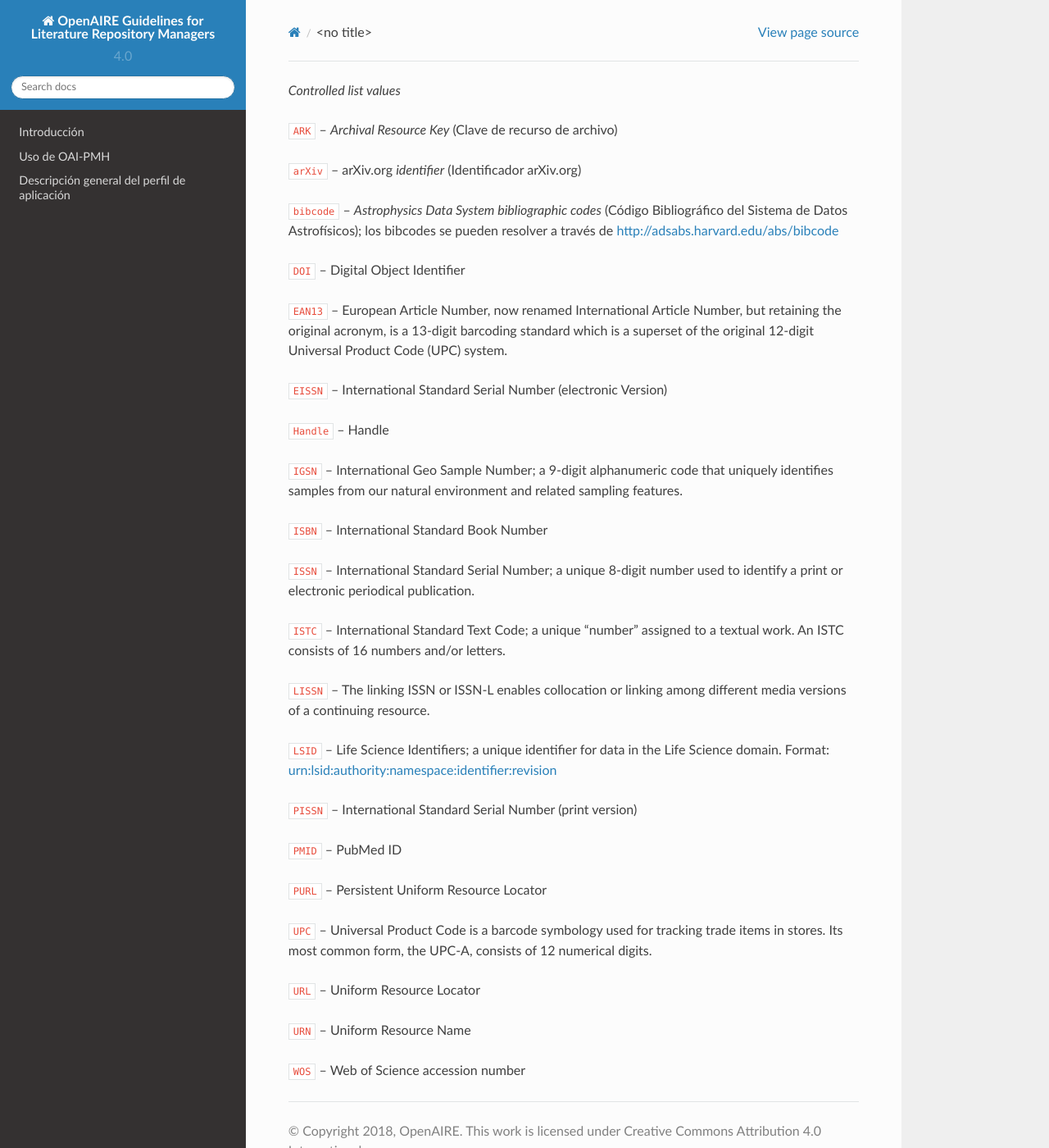
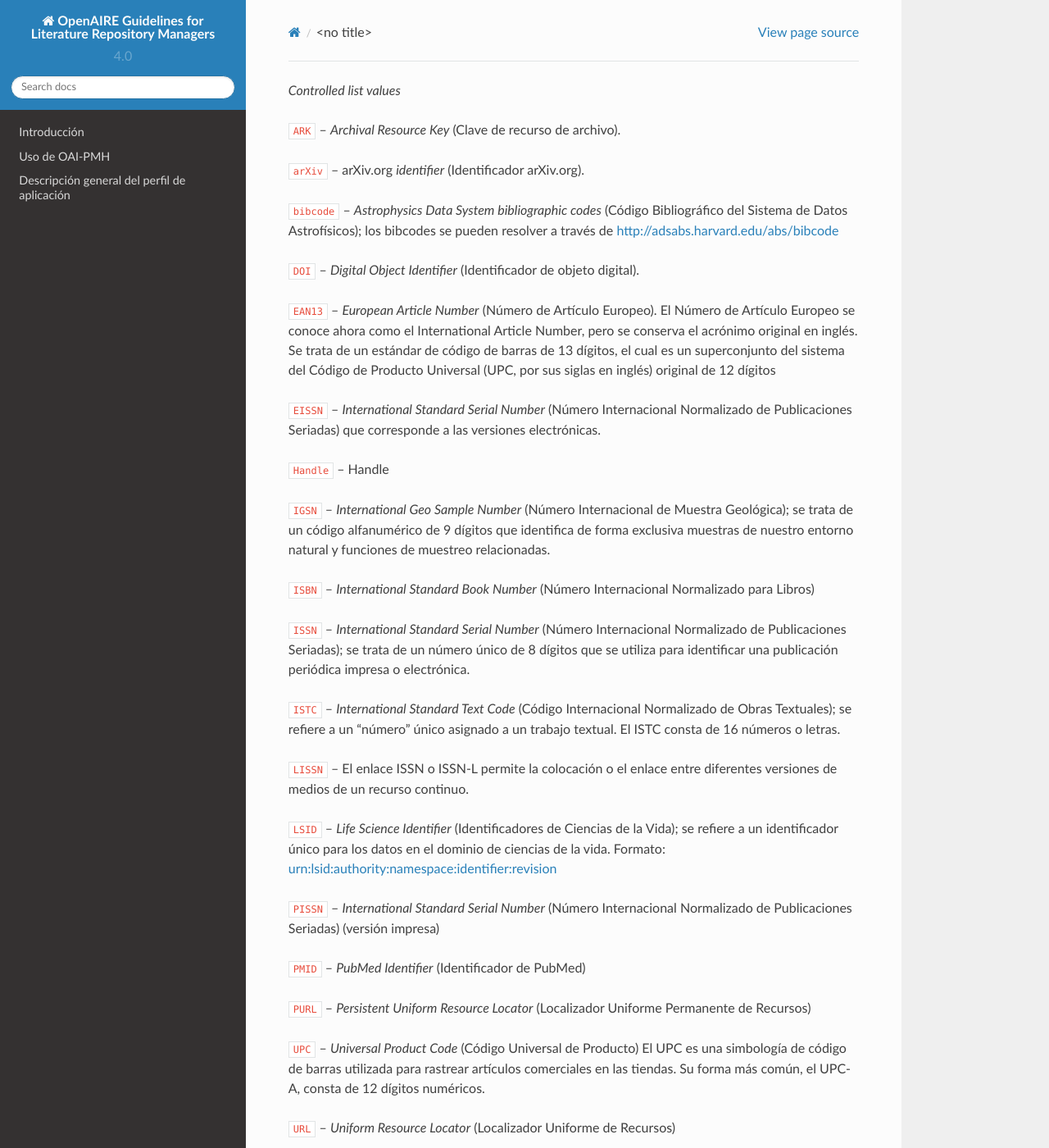
Before and after one commit to memoemg/openAIRE4, a Sphinx documentation site: the page built from docs/vocabularies/relatedidentifiertype.rst, in a window 1280 px wide and 1400 px high. Shown: the whole window at 82% size. Built offline with Sphinx 7.4.7 and the Read the Docs theme 2.0.0, drawn with Linux system fonts in a browser that asks for light colours; a script that is not in the unit is left out; some of the changed text lies outside the part shown.

Commit message:
Update relatedidentifiertype.rst

```diff
--- a/docs/vocabularies/relatedidentifiertype.rst
+++ b/docs/vocabularies/relatedidentifiertype.rst
@@ -1,23 +1,23 @@
 
 *Controlled list values*
 
-* ``ARK`` – *Archival Resource Key* (Clave de recurso de archivo)
-* ``arXiv`` – arXiv.org *identifier* (Identificador arXiv.org)
+* ``ARK`` – *Archival Resource Key* (Clave de recurso de archivo).
+* ``arXiv`` – arXiv.org *identifier* (Identificador arXiv.org).
 * ``bibcode`` – *Astrophysics Data System bibliographic codes* (Código Bibliográfico del Sistema de Datos Astrofísicos); los bibcodes se pueden resolver a través de http://adsabs.harvard.edu/abs/bibcode
-* ``DOI`` – Digital Object Identifier
-* ``EAN13`` – European Article Number, now renamed International Article Number, but retaining the original acronym, is a 13-digit barcoding standard which is a superset of the original 12-digit Universal Product Code (UPC) system.
-* ``EISSN`` – International Standard Serial Number (electronic Version)
+* ``DOI`` – *Digital Object Identifier* (Identificador de objeto digital).
+* ``EAN13`` – *European Article Number* (Número de Artículo Europeo).  El Número de Artículo Europeo se conoce ahora como el International Article Number, pero se conserva el acrónimo original en inglés.  Se trata de un estándar de código de barras de 13 dígitos, el cual es un superconjunto del sistema del Código de Producto Universal (UPC, por sus siglas en inglés) original de 12 dígitos
+* ``EISSN`` – *International Standard Serial Number* (Número Internacional Normalizado de Publicaciones Seriadas) que corresponde a las versiones electrónicas.
 * ``Handle`` – Handle
-* ``IGSN`` – International Geo Sample Number; a 9-digit alphanumeric code that uniquely identifies samples from our natural environment and related sampling features.
-* ``ISBN`` – International Standard Book Number
-* ``ISSN`` – International Standard Serial Number; a unique 8-digit number used to identify a print or electronic periodical publication.
-* ``ISTC`` – International Standard Text Code; a unique “number” assigned to a textual work. An ISTC consists of 16 numbers and/or letters.
-* ``LISSN`` – The linking ISSN or ISSN-L enables collocation or linking among different media versions of a continuing resource.
-* ``LSID`` – Life Science Identifiers; a unique identifier for data in the Life Science domain. Format: urn:lsid:authority:namespace:identifier:revision
-* ``PISSN`` – International Standard Serial Number (print version)
-* ``PMID`` – PubMed ID
-* ``PURL`` – Persistent Uniform Resource Locator
-* ``UPC`` – Universal Product Code is a barcode symbology used for tracking trade items in stores. Its most common form, the UPC-A, consists of 12 numerical digits.
-* ``URL`` – Uniform Resource Locator
-* ``URN`` – Uniform Resource Name
-* ``WOS`` – Web of Science accession number
+* ``IGSN`` – *International Geo Sample Number* (Número Internacional de Muestra Geológica); se trata de un código alfanumérico de 9 dígitos que identifica de forma exclusiva muestras de nuestro entorno natural y funciones de muestreo relacionadas.
+* ``ISBN`` – *International Standard Book Number* (Número Internacional Normalizado para Libros)
+* ``ISSN`` – *International Standard Serial Number* (Número Internacional Normalizado de Publicaciones Seriadas); se trata de un número único de 8 dígitos que se utiliza para identificar una publicación periódica impresa o electrónica.
+* ``ISTC`` – *International Standard Text Code* (Código Internacional Normalizado de Obras Textuales); se refiere a un “número” único asignado a un trabajo textual. El ISTC consta de 16 números o letras.
+* ``LISSN`` – El enlace ISSN o ISSN-L permite la colocación o el enlace entre diferentes versiones de medios de un recurso continuo.
+* ``LSID`` – *Life Science Identifier* (Identificadores de Ciencias de la Vida); se refiere a un identificador único para los datos en el dominio de ciencias de la vida. Formato: urn:lsid:authority:namespace:identifier:revision
+* ``PISSN`` – *International Standard Serial Number* (Número Internacional Normalizado de Publicaciones Seriadas) (versión impresa)
+* ``PMID`` – *PubMed Identifier* (Identificador de PubMed)
+* ``PURL`` – *Persistent Uniform Resource Locator* (Localizador Uniforme Permanente de Recursos)
+* ``UPC`` – *Universal Product Code* (Código Universal de Producto) El UPC es una simbología de código de barras utilizada para rastrear artículos comerciales en las tiendas. Su forma más común, el UPC-A, consta de 12 dígitos numéricos.
+* ``URL`` – *Uniform Resource Locator* (Localizador Uniforme de Recursos)
+* ``URN`` – *Uniform Resource Locator* (Localizador Uniforme de Recursos)
+* ``WOS`` – *Web of Science accession number* (Número de acceso en Web of Science)
```
